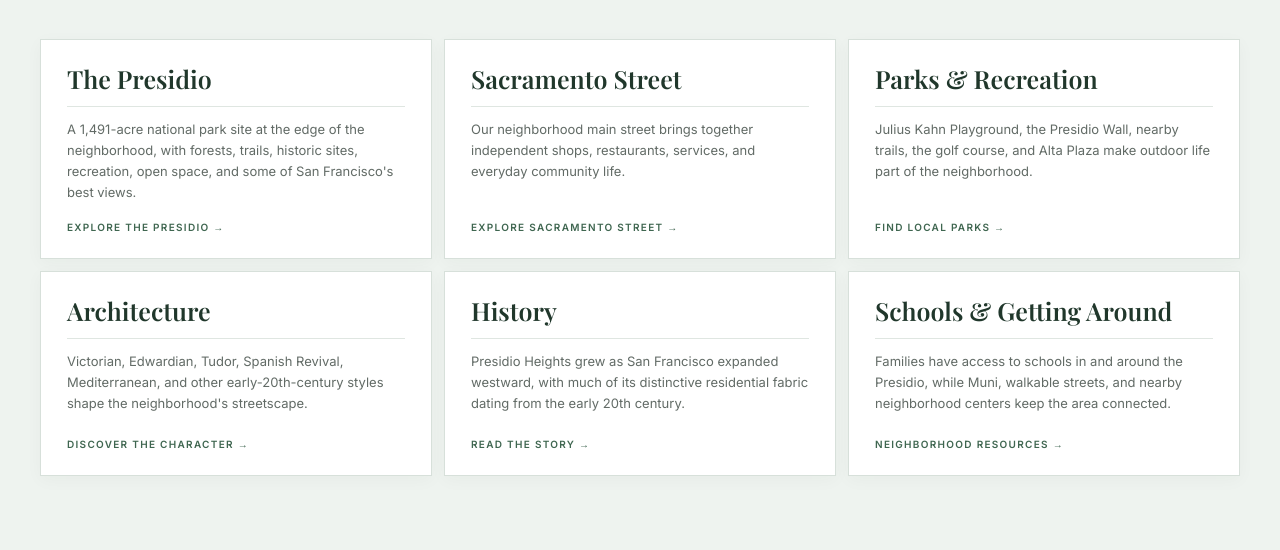
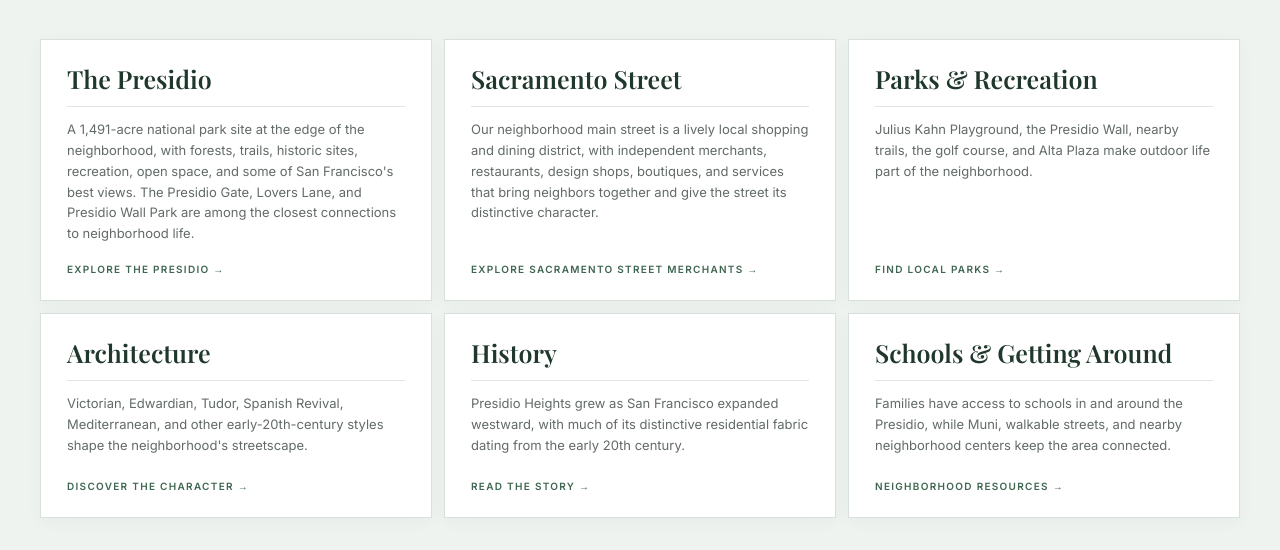
Before and after one commit to allan-leinwand/phansf-org, a plain HTML site: page index.html in a window 1280 px wide. Shown: the part 3156-3706 px from the top of the page. Drawn offline with nearby package versions, Linux system fonts and the light colour scheme.

Commit message:
Refine Sacramento Street and Presidio guide cards

```diff
--- a/index.html
+++ b/index.html
@@ -99,8 +99,8 @@
   <section class="phan-guide" id="neighborhood-guide">
     <div class="phan-guide-heading"><span class="phan-eyebrow">Know your neighborhood</span><h2>The places that define Presidio Heights.</h2><p>From the Presidio at our doorstep to the streets where neighbors shop, walk, gather, learn, and play, these are the places that give Presidio Heights its daily rhythm.</p></div>
     <div class="phan-guide-grid">
-      <a class="phan-card" href="https://presidio.gov/" target="_blank" rel="noopener"><h3>The Presidio</h3><p>A 1,491-acre national park site at the edge of the neighborhood, with forests, trails, historic sites, recreation, open space, and some of San Francisco's best views.</p><span class="phan-card-link">Explore the Presidio &#8594;</span></a>
-      <a class="phan-card" href="https://www.google.com/maps/search/Sacramento+Street,+San+Francisco" target="_blank" rel="noopener"><h3>Sacramento Street</h3><p>Our neighborhood main street brings together independent shops, restaurants, services, and everyday community life.</p><span class="phan-card-link">Explore Sacramento Street &#8594;</span></a>
+      <a class="phan-card" href="https://presidio.gov/" target="_blank" rel="noopener"><h3>The Presidio</h3><p>A 1,491-acre national park site at the edge of the neighborhood, with forests, trails, historic sites, recreation, open space, and some of San Francisco's best views. The Presidio Gate, Lovers Lane, and Presidio Wall Park are among the closest connections to neighborhood life.</p><span class="phan-card-link">Explore the Presidio &#8594;</span></a>
+      <a class="phan-card" href="https://sacramentostreetsf.com/shops/" target="_blank" rel="noopener"><h3>Sacramento Street</h3><p>Our neighborhood main street is a lively local shopping and dining district, with independent merchants, restaurants, design shops, boutiques, and services that bring neighbors together and give the street its distinctive character.</p><span class="phan-card-link">Explore Sacramento Street merchants &#8594;</span></a>
       <a class="phan-card" href="https://www.google.com/maps/search/Julius+Kahn+Playground,+San+Francisco" target="_blank" rel="noopener"><h3>Parks &amp; Recreation</h3><p>Julius Kahn Playground, the Presidio Wall, nearby trails, the golf course, and Alta Plaza make outdoor life part of the neighborhood.</p><span class="phan-card-link">Find local parks &#8594;</span></a>
       <a class="phan-card" href="#architecture"><h3>Architecture</h3><p>Victorian, Edwardian, Tudor, Spanish Revival, Mediterranean, and other early-20th-century styles shape the neighborhood's streetscape.</p><span class="phan-card-link">Discover the character &#8594;</span></a>
       <a class="phan-card" href="#history"><h3>History</h3><p>Presidio Heights grew as San Francisco expanded westward, with much of its distinctive residential fabric dating from the early 20th century.</p><span class="phan-card-link">Read the story &#8594;</span></a>
```
